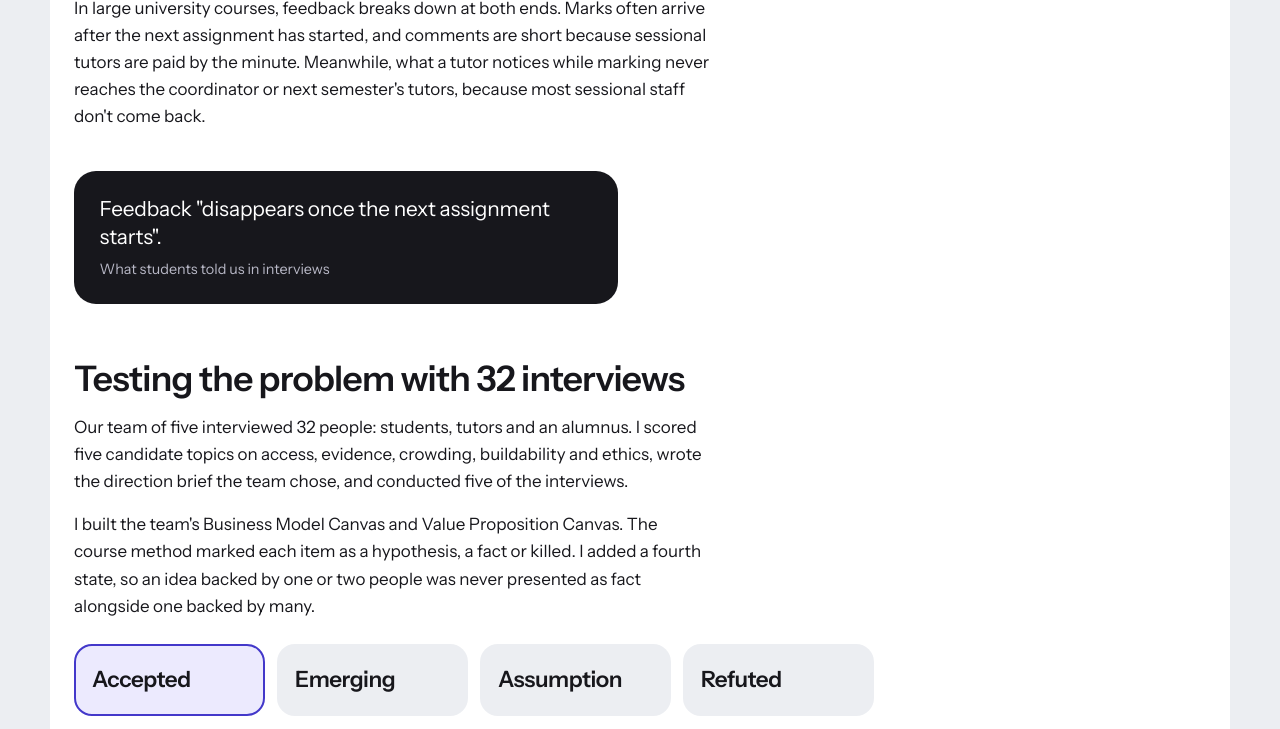
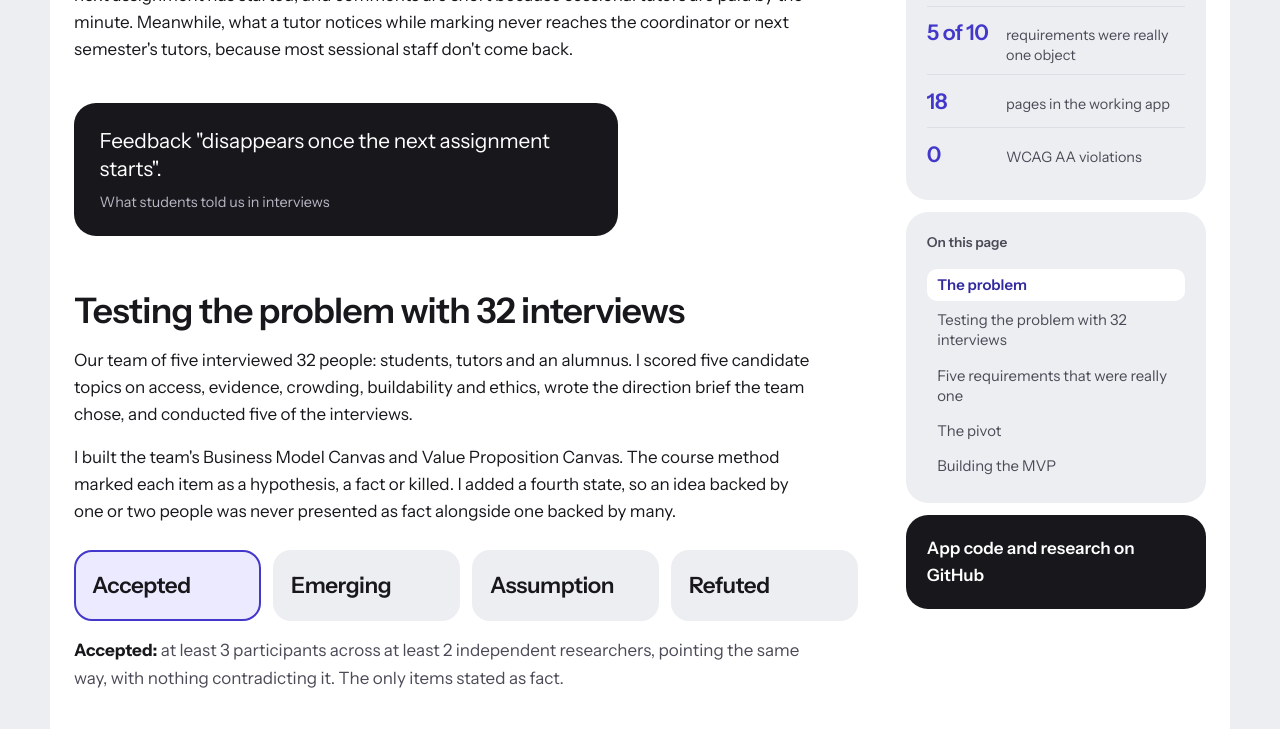
Before and after one commit to Ds-021998/Ds-021998.github.io, a plain HTML site: page proofolio.html in a window 1280 px wide. Shown: the part 752-1481 px from the top of the page. Drawn offline with Linux system fonts and the light colour scheme.

Commit message:
Case studies: sticky summary column with key numbers and section menu

```diff
--- a/proofolio.html
+++ b/proofolio.html
@@ -5,7 +5,7 @@
 <meta name="viewport" content="width=device-width, initial-scale=1">
 <title>Proofolio case study, Dattatray Siraskar</title>
 <meta name="description" content="Proofolio: turning university marker feedback into a verified record of what a student can do.">
-<link rel="stylesheet" href="style.css?v=10">
+<link rel="stylesheet" href="style.css?v=11">
 </head>
 <body>
 <header class="site-head">
@@ -30,9 +30,11 @@
       <div><dt>Built with</dt><dd>Django, SQLite</dd></div>
     </dl>
   </section>
+  <div class="case-body">
+  <div class="case-main">
 
   <div class="prose">
-    <h2>The problem</h2>
+    <h2 id="the-problem">The problem</h2>
     <p>In large university courses, feedback breaks down at both ends. Marks often arrive after the next assignment has started, and comments are short because sessional tutors are paid by the minute. Meanwhile, what a tutor notices while marking never reaches the coordinator or next semester's tutors, because most sessional staff don't come back.</p>
   </div>
 
@@ -42,7 +44,7 @@
   </div>
 
   <div class="prose">
-    <h2>Testing the problem with 32 interviews</h2>
+    <h2 id="testing-the-problem-with-32-interviews">Testing the problem with 32 interviews</h2>
     <p>Our team of five interviewed 32 people: students, tutors and an alumnus. I scored five candidate topics on access, evidence, crowding, buildability and ethics, wrote the direction brief the team chose, and conducted five of the interviews.</p>
     <p>I built the team's Business Model Canvas and Value Proposition Canvas. The course method marked each item as a hypothesis, a fact or killed. I added a fourth state, so an idea backed by one or two people was never presented as fact alongside one backed by many.</p>
   </div>
@@ -61,7 +63,7 @@
   </figure>
 
   <div class="prose">
-    <h2>Five requirements that were really one</h2>
+    <h2 id="five-requirements-that-were-really-one">Five requirements that were really one</h2>
     <p>The team proposed 10 requirements. When I graded them, five turned out to be different views of the same object: the marking criterion. That became our value proposition. I cut four others, including a leaderboard and a help forum, with a reason for each.</p>
   </div>
 
@@ -100,7 +102,7 @@
   </figure>
 
   <div class="prose">
-    <h2>The pivot</h2>
+    <h2 id="the-pivot">The pivot</h2>
     <p>Testing with a tutor mentor and the course coordinator showed that explaining feedback was too thin. ChatGPT already does it for free. But in my usability interviews, both participants asked, without prompting, for a university-verified record of their skills to show employers.</p>
     <p>So I reframed the product. AI made explaining feedback free, but a qualified person's dated judgement of what a student actually did is still scarce. I defined four roles for the product: the student as user, the coordinator as champion, the tutor as gatekeeper and the faculty as buyer. Then I built a second prototype around that.</p>
   </div>
@@ -111,7 +113,7 @@
   </figure>
 
   <div class="prose">
-    <h2>Building the MVP</h2>
+    <h2 id="building-the-mvp">Building the MVP</h2>
     <p>The team picked me and one teammate to build the app. I made the templates, styling and copy for every screen, the student views, the seed data and the documentation. My teammate built the data models, the tutor and coordinator views, the access tests and the deployment.</p>
     <ul>
       <li>18 pages and 9 database tables, with access rules for students, tutors and coordinators</li>
@@ -130,9 +132,30 @@
   </figure>
 
   <div class="role">
-    <h2>My role</h2>
+    <h2 id="my-role">My role</h2>
     <p>Topic research and direction, five interviews, the Business Model and Value Proposition Canvases, requirements grading, the prototype plan, both prototypes, usability testing, the pivot, and co-building the MVP. Some research and design documents were drafted with Claude from my direction, decisions and interview data.</p>
     <p><a href="https://github.com/Ds-021998/proofolio">App code, prototypes and research on GitHub</a></p>
+  </div>
+
+  </div>
+  <aside class="case-aside" aria-label="Case study summary">
+    <div class="aside-card">
+      <p class="aside-label">At a glance</p>
+      <div class="glance"><b>32</b><span>interviews across the team</span></div>
+      <div class="glance"><b>5 of 10</b><span>requirements were really one object</span></div>
+      <div class="glance"><b>18</b><span>pages in the working app</span></div>
+      <div class="glance"><b>0</b><span>WCAG AA violations</span></div>
+    </div>
+    <nav class="aside-card toc" aria-label="On this page">
+      <p class="aside-label">On this page</p>
+      <a href="#the-problem">The problem</a>
+      <a href="#testing-the-problem-with-32-interviews">Testing the problem with 32 interviews</a>
+      <a href="#five-requirements-that-were-really-one">Five requirements that were really one</a>
+      <a href="#the-pivot">The pivot</a>
+      <a href="#building-the-mvp">Building the MVP</a>
+    </nav>
+    <a class="aside-card aside-link" href="https://github.com/Ds-021998/proofolio">App code and research on GitHub</a>
+  </aside>
   </div>
 
   <nav class="next" aria-label="More work">
@@ -144,6 +167,6 @@
 <footer class="site-foot">
   <div class="wrap"><span>Dattatray Siraskar, Brisbane</span><a href="https://www.linkedin.com/in/dattatray-s-410359129">LinkedIn</a><a href="https://github.com/Ds-021998">GitHub</a></div>
 </footer>
-<script src="script.js?v=10"></script>
+<script src="script.js?v=11"></script>
 </body>
 </html>
--- a/script.js
+++ b/script.js
@@ -208,3 +208,14 @@
     chips.forEach((c) => c.classList.toggle("dim", b.dataset.f !== "all" && c.dataset.g !== b.dataset.f));
   }));
 })();
+
+// Case studies: highlight the section you are reading in the side menu
+(function () {
+  const links = [...document.querySelectorAll(".toc a")];
+  if (!links.length || !("IntersectionObserver" in window)) return;
+  const map = new Map(links.map((a) => [a.getAttribute("href").slice(1), a]));
+  const io = new IntersectionObserver((es) => es.forEach((e) => {
+    if (e.isIntersecting) { links.forEach((l) => l.classList.remove("active")); const a = map.get(e.target.id); if (a) a.classList.add("active"); }
+  }), { rootMargin: "-20% 0px -70% 0px" });
+  map.forEach((_, id) => { const h = document.getElementById(id); if (h) io.observe(h); });
+})();
--- a/style.css
+++ b/style.css
@@ -151,6 +151,27 @@ figcaption { color: var(--muted); font-size: 0.92rem; margin-top: 0.75rem; max-w
 .reveal { opacity: 0; transform: translateY(14px); transition: opacity .6s ease, transform .6s ease; }
 .reveal.in { opacity: 1; transform: none; }
 
+/* Case study two-column layout: story on the left, a sticky summary on the right */
+.case-body { display: grid; grid-template-columns: minmax(0, 1fr) 300px; gap: 3rem; align-items: start; }
+.case-main { min-width: 0; }
+.case-main .prose { max-width: 46rem; }
+.case-main > :first-child h2, .case-main > div:first-child > h2:first-child { margin-top: 1rem; }
+.case-aside { position: sticky; top: 88px; display: flex; flex-direction: column; gap: 12px; padding-top: 1.5rem; }
+.aside-card { display: block; background: var(--ground); border-radius: 22px; padding: 1.25rem 1.3rem; }
+.aside-label { margin: 0 0 0.75rem; font-size: 0.85rem; color: var(--muted); font-weight: 600; }
+.glance { display: flex; align-items: baseline; gap: 0.75rem; padding: 0.55rem 0; border-top: 1px solid #dcdfe6; }
+.glance:first-of-type { border-top: 0; padding-top: 0; }
+.glance b { min-width: 4.2rem; font-size: 1.35rem; font-weight: 600; letter-spacing: -0.02em; color: var(--accent); }
+.glance span { font-size: 0.9rem; color: var(--muted); line-height: 1.35; }
+.toc { display: flex; flex-direction: column; gap: 0.15rem; }
+.toc a { text-decoration: none; color: var(--muted); font-size: 0.93rem; padding: 0.4rem 0.65rem; border-radius: 10px; line-height: 1.35; transition: background .2s, color .2s; }
+.toc a:hover { background: var(--tile); color: var(--ink); }
+.toc a.active { background: var(--tile); color: var(--accent-ink); font-weight: 600; }
+.aside-link { font-weight: 600; text-decoration: none; background: var(--ink); color: #fff; }
+.aside-link:hover { background: var(--accent); color: #fff; }
+.case-main h2 { scroll-margin-top: 90px; }
+.case-main .rounds-ui, .case-main .codes, .case-main .states { max-width: none; }
+
 /* Experience: same layout, bento styling */
 .story-intro { padding-block: 3.5rem 1rem; }
 .story-intro .lede { font-size: 1.15rem; color: var(--muted); margin-top: 1.25rem; }
@@ -240,6 +261,11 @@ figcaption { color: var(--muted); font-size: 0.92rem; margin-top: 0.75rem; max-w
 .site-foot { color: var(--muted); font-size: 0.9rem; }
 .site-foot .wrap { padding-block: 1rem 2.5rem; display: flex; gap: 1.25rem; flex-wrap: wrap; }
 
+@media (max-width: 1000px) {
+  .case-body { grid-template-columns: 1fr; gap: 0; }
+  .case-aside { position: static; order: -1; padding-top: 0; }
+  .case-aside .toc, .case-aside .aside-link { display: none; }
+}
 @media (max-width: 900px) {
   .bento { grid-template-columns: repeat(2, minmax(0, 1fr)); }
   .tile.span3 { grid-column: span 2; }
```
Also changed, not shown: experience.html (+2 -2 lines), habitact.html (+32 -8 lines), index.html (+2 -2 lines).
